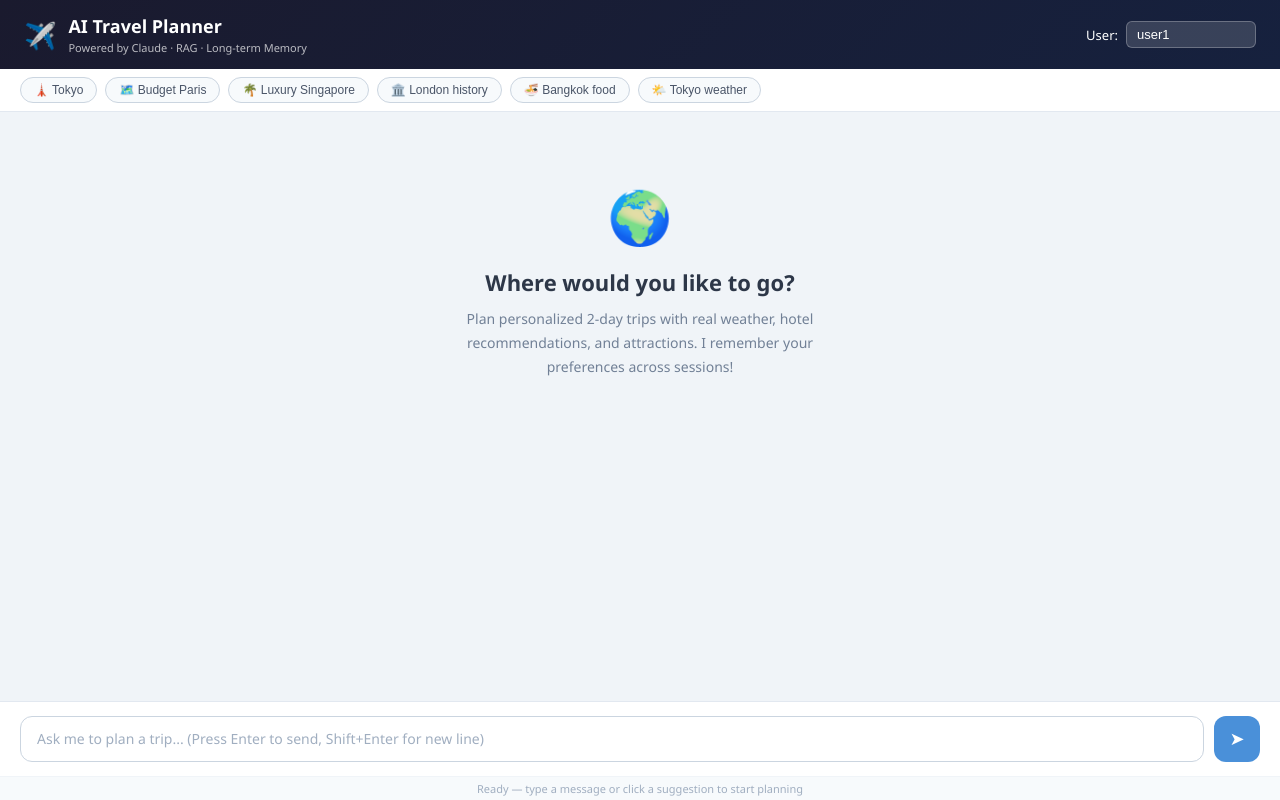
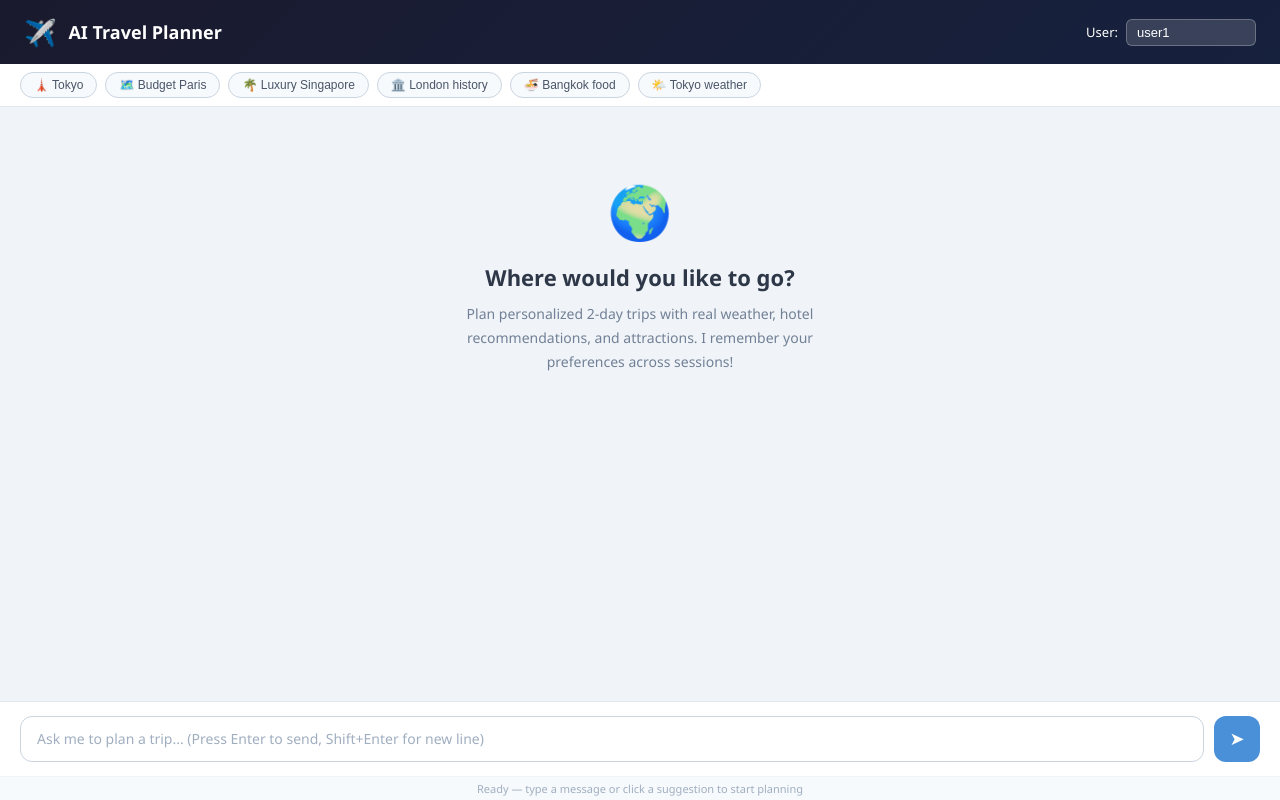
Before and after one commit to VS-79/travel-agent, a plain HTML site: page frontend/index.html in a window 1280 px wide. Drawn offline with nearby package versions, Linux system fonts and the light colour scheme; no server answers.

```diff
--- a/frontend/index.html
+++ b/frontend/index.html
@@ -3,6 +3,7 @@
 <head>
   <meta charset="UTF-8" />
   <meta name="viewport" content="width=device-width, initial-scale=1.0"/>
+  <title>AI Travel Planner</title>
   <script src="https://cdnjs.cloudflare.com/ajax/libs/marked/9.1.6/marked.min.js"></script>
   <style>
     * { box-sizing: border-box; margin: 0; padding: 0; }
@@ -386,7 +387,6 @@
   <div class="logo">✈️</div>
   <div>
     <h1>AI Travel Planner</h1>
-    <p>Powered by Claude · RAG · Long-term Memory</p>
   </div>
   <div class="user-bar">
     <span>User:</span>
```
